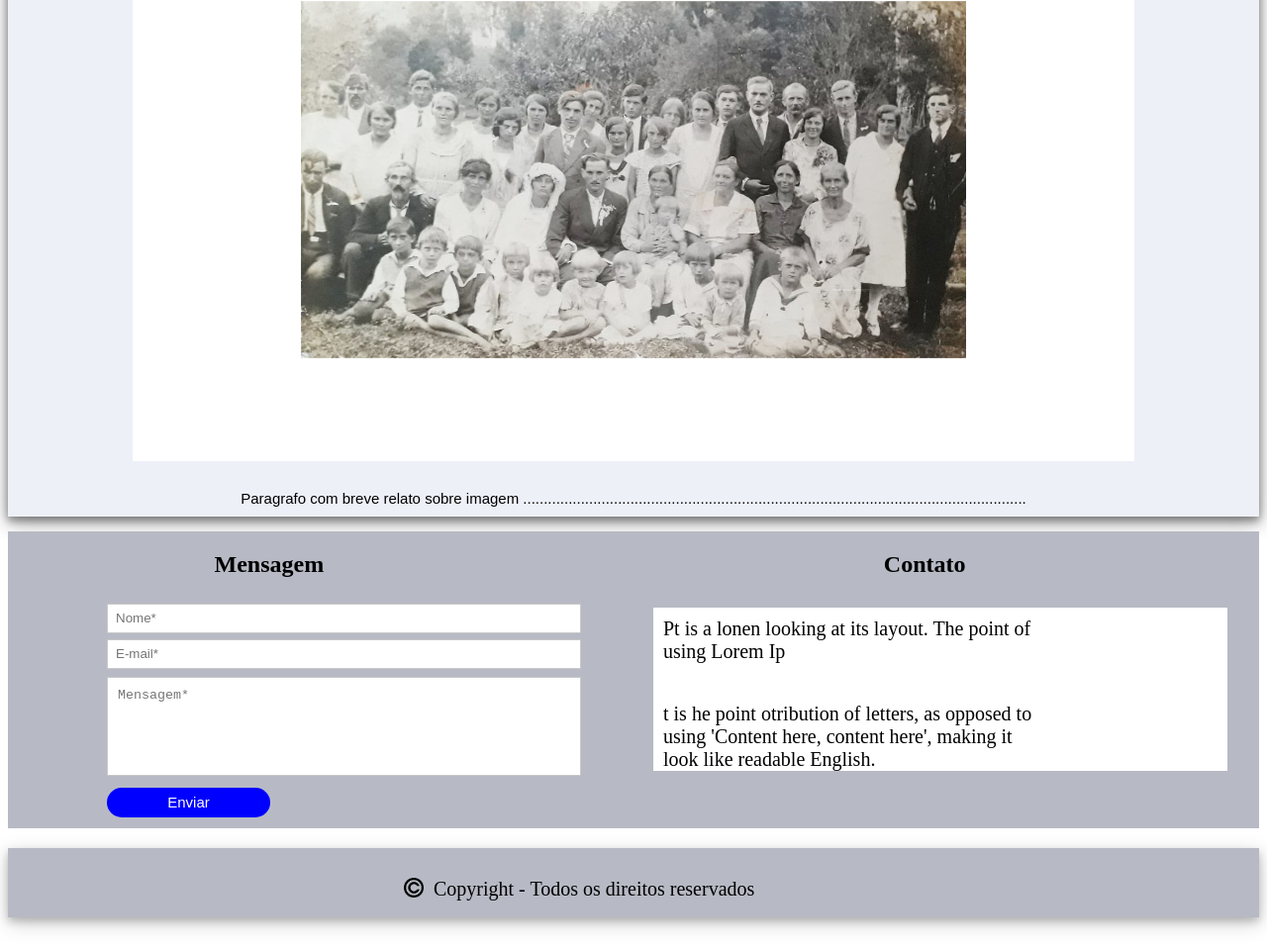
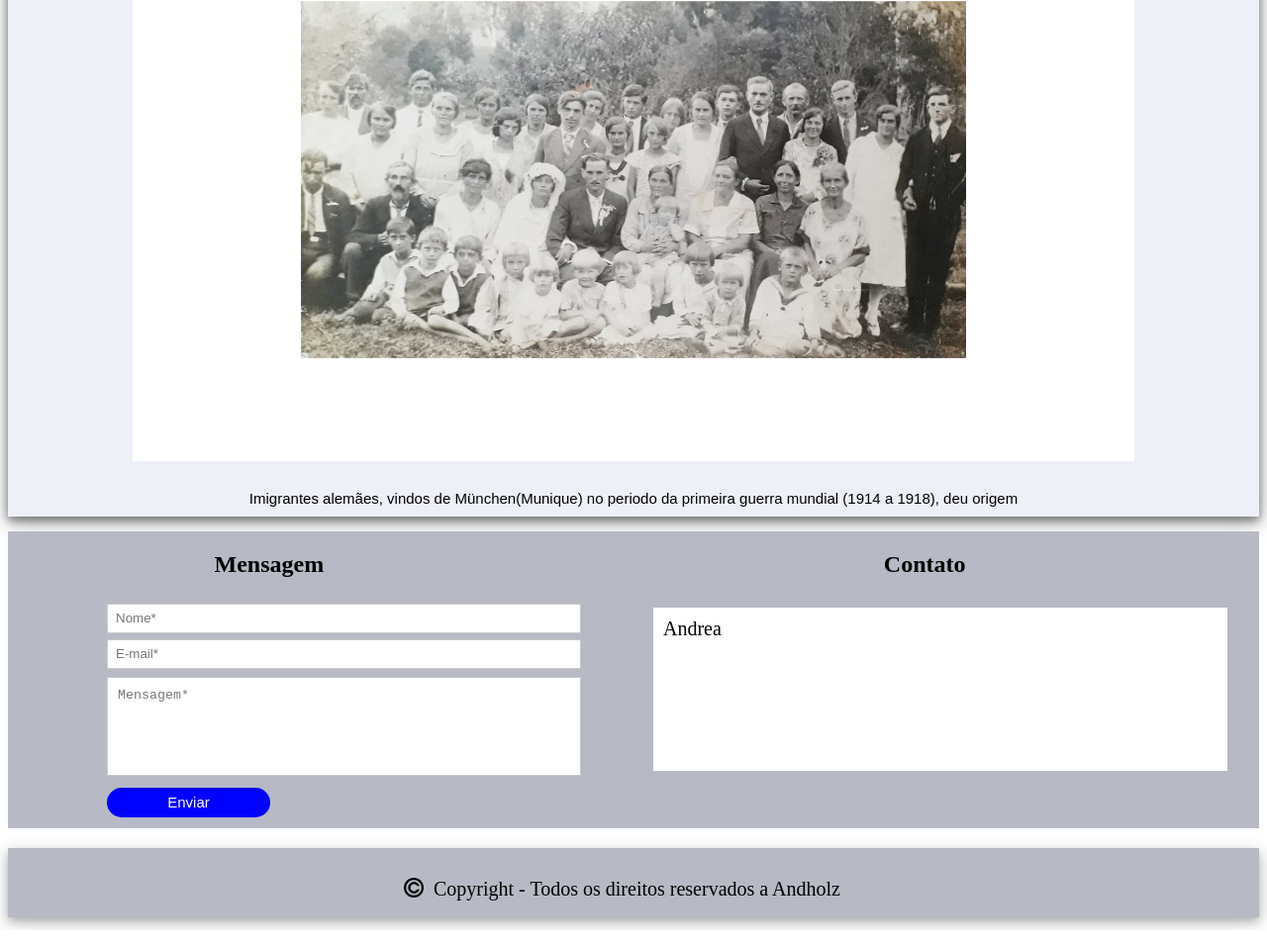
Before and after one commit to AndreaBuchholz/andreabuchholz_github, a plain HTML site: page buchholz/index.html in a window 1280 px wide. Shown: the part 215-1175 px from the top of the page at 99% size. Drawn offline with Linux system fonts and the light colour scheme.

Commit message:
versao 2

```diff
--- a/buchholz/index.html
+++ b/buchholz/index.html
@@ -5,7 +5,7 @@
     <link rel="stylesheet" href="css/style.css" type="text/css">
     <meta http-equiv="X-UA-Compatible" content="IE=edge">
     <meta name="viewport" content="width=device-width, initial-scale=1.0">
-    <title>Document</title>
+    <title>Familia Buchholz</title>
 </head>
 <body>
     <header>
@@ -33,7 +33,7 @@
                 <img src="imagens/01.png" alt="">
 
                 <div class="polaroid-texto">
-                    <p>Paragrafo com breve relato sobre imagem ..........................................................................................................................</p>
+                    <p>Imigrantes alemães, vindos de München(Munique) no periodo da primeira guerra mundial (1914 a 1918), deu origem </p>
                 </div>
             </div> <!--polaroid-->
 
@@ -56,8 +56,7 @@
             <div class="contato-autor">
                 <h2>Contato</h2>
                 <div class="contato-part">
-                    <p>Pt is a lonen looking at its layout. The point of using Lorem Ip </p>
-                    <p>t is he point otribution of letters, as opposed to using 'Content here, content here', making it look like readable English. </p>
+                    <p>Andrea</p>
                 </div>
             </div><!--contato-autor-->
 
@@ -71,11 +70,7 @@
 
             <div class="autor">
                 <img src="imagens/icon_copyright.png" alt="">
-                <p>Copyright - Todos os direitos reservados</p>
-                <div class="clear"></div>
-
-            </div><!--autor-->
-
+                <p>Copyright - Todos os direitos reservados a Andholz
 
         </div><!--container-->
 
```
Also changed, not shown: buchholz/acervo.html (+1 -1 lines), buchholz/sobre.html (+2 -2 lines).
